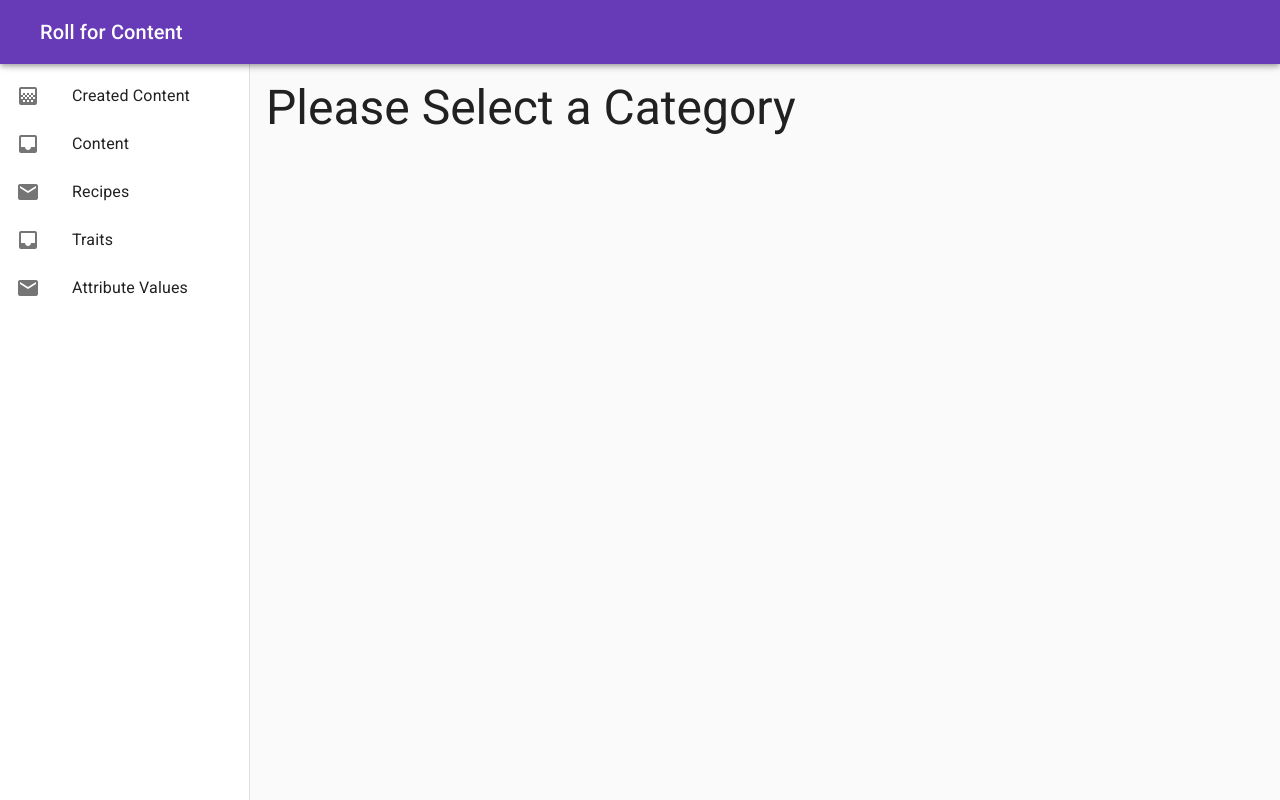
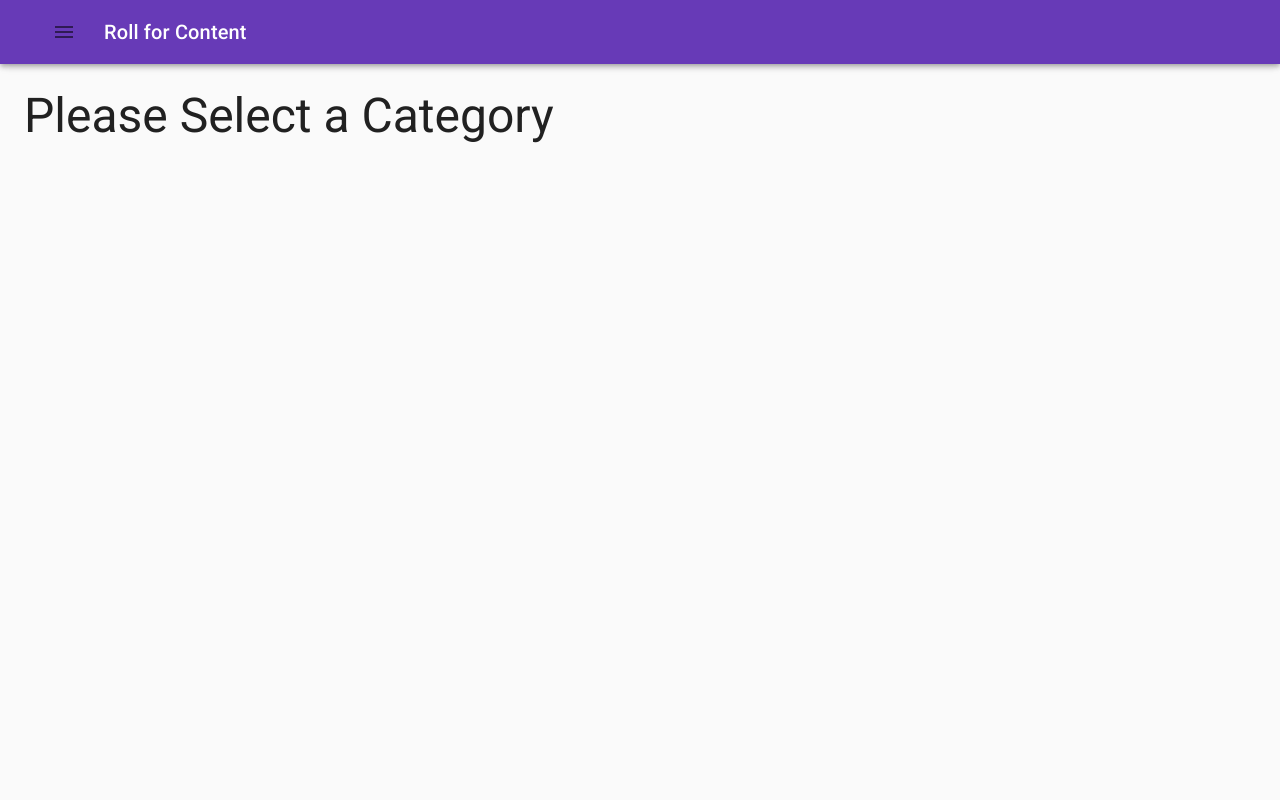
Before and after one commit to nheinbaugh/RollForContent, a React (Create React App) app in the folder roll-for-content/: page / in a window 1280 px wide. Built offline with nearby package versions, Linux system fonts and the light colour scheme.

Commit message:
converted the drawer to a slide out

```diff
--- a/roll-for-content/src/App.tsx
+++ b/roll-for-content/src/App.tsx
@@ -1,12 +1,12 @@
 import { createStyles, makeStyles } from '@material-ui/core';
-import React from 'react';
+import React, { useState } from 'react';
 import CommandMenu from './layout/CommandMenu';
 import Header from './layout/Header';
 import Workspace from './layout/workspace/Workspace';
 import RollProviders from './providers/RollProviders';
 import DefaultTheme from './styles/DefaultTheme';
 
-const menuWidth = '250px';
+const menuWidth = 250;
 
 const useStyles = makeStyles(theme =>
   createStyles({
@@ -14,9 +14,7 @@ const useStyles = makeStyles(theme =>
       height: '100vh',
       width: '100vw'
     },
-    workspaceContainer: {
-      marginLeft: menuWidth
-    },
+    workspaceContainer: {},
     menuDrawer: {},
     headerSpacer: theme.mixins.toolbar
   })
@@ -24,12 +22,25 @@ const useStyles = makeStyles(theme =>
 
 const App: React.FC = () => {
   const classes = useStyles();
+  const [isDrawerOpen, setDrawerOpen] = useState(false);
+
+  const openDrawer = () => setDrawerOpen(true);
+  const closeDrawer = () => setDrawerOpen(false);
   return (
     <RollProviders theme={DefaultTheme}>
       <div className={classes.appContainer}>
-        <Header />
-        <CommandMenu className={`${classes.menuDrawer} ${classes.headerSpacer}`} menuWidth={menuWidth} />
-        <Workspace className={`${classes.workspaceContainer} ${classes.headerSpacer}`} />
+        <Header openDrawer={openDrawer} isDrawerOpen={isDrawerOpen} drawerWidth={menuWidth} />
+        <CommandMenu
+          className={`${classes.menuDrawer} ${classes.headerSpacer}`}
+          menuWidth={menuWidth}
+          isDrawerOpen={isDrawerOpen}
+          closeDrawer={closeDrawer}
+        />
+        <Workspace
+          className={`${classes.workspaceContainer} ${classes.headerSpacer}`}
+          isDrawerOpen={isDrawerOpen}
+          drawerWidth={menuWidth}
+        />
       </div>
     </RollProviders>
   );
--- a/roll-for-content/src/layout/CommandMenu.tsx
+++ b/roll-for-content/src/layout/CommandMenu.tsx
@@ -1,4 +1,17 @@
-import { createStyles, Drawer, List, ListItem, ListItemIcon, ListItemText, makeStyles } from '@material-ui/core';
+import {
+  createStyles,
+  Divider,
+  Drawer,
+  IconButton,
+  List,
+  ListItem,
+  ListItemIcon,
+  ListItemText,
+  makeStyles,
+  useTheme
+} from '@material-ui/core';
+import ChevronLeftIcon from '@material-ui/icons/ChevronLeft';
+import ChevronRightIcon from '@material-ui/icons/ChevronRight';
 import Gradient from '@material-ui/icons/Gradient';
 import InboxIcon from '@material-ui/icons/Inbox';
 import MailIcon from '@material-ui/icons/Mail';
@@ -19,6 +32,13 @@ const useStyles = makeStyles(theme =>
     drawerPaper: (props: CommandMenuProps) => ({
       width: props.menuWidth || '250px'
     }),
+    drawerHeader: {
+      display: 'flex',
+      alignItems: 'center',
+      padding: theme.spacing(0, 1),
+      ...theme.mixins.toolbar,
+      justifyContent: 'flex-end'
+    },
     toolbar: theme.mixins.toolbar
   })
 );
@@ -27,23 +47,35 @@ interface CommandMenuProps extends BaseProps {
   /**
    * Passed in to allow for the parent to drive the width uniformly
    */
-  menuWidth?: string;
+  menuWidth?: number;
+
+  isDrawerOpen: boolean;
+
+  closeDrawer: () => void;
 }
 
 const WrappedLink = React.forwardRef<HTMLAnchorElement, LinkProps>((props, ref) => <Link innerRef={ref} {...props} />);
 
 const CommandMenu: React.FC<CommandMenuProps> = props => {
   const classes = useStyles(props);
+  const theme = useTheme();
 
   return (
     <Drawer
       className={`${classes.drawer} ${props.className}`}
-      variant="permanent"
+      variant="persistent"
+      open={props.isDrawerOpen}
+      anchor="left"
       classes={{
         paper: classes.drawerPaper
       }}
     >
-      <div className={classes.toolbar} />
+      <div className={classes.drawerHeader}>
+        <IconButton onClick={props.closeDrawer}>
+          {theme.direction === 'ltr' ? <ChevronLeftIcon /> : <ChevronRightIcon />}
+        </IconButton>
+      </div>
+      <Divider />
       <List>
         <ListItem button component={WrappedLink} key="Created Content" to={routes.content}>
           <ListItemIcon>
--- a/roll-for-content/src/layout/Header.tsx
+++ b/roll-for-content/src/layout/Header.tsx
@@ -1,5 +1,18 @@
-import { AppBar, createStyles, makeStyles, Theme, Toolbar, Typography } from '@material-ui/core';
+import { AppBar, createStyles, IconButton, makeStyles, Theme, Toolbar, Typography } from '@material-ui/core';
+import MenuIcon from '@material-ui/icons/Menu';
+import clsx from 'clsx';
 import React from 'react';
+
+interface HeaderProps {
+  isDrawerOpen: boolean;
+
+  openDrawer: () => void;
+
+  /**
+   * How wide the parent drawer is. This is needed to power animation (maybe should be more public than prop drilled)
+   */
+  drawerWidth: number;
+}
 
 const useStyles = makeStyles((theme: Theme) =>
   createStyles({
@@ -7,10 +20,24 @@ const useStyles = makeStyles((theme: Theme) =>
       flexGrow: 1
     },
     appBar: {
-      zIndex: theme.zIndex.drawer + 1
+      transition: theme.transitions.create(['margin', 'width'], {
+        easing: theme.transitions.easing.sharp,
+        duration: theme.transitions.duration.leavingScreen
+      })
     },
+    appBarShift: (props: HeaderProps) => ({
+      width: `calc(100% - ${props.drawerWidth}px)`,
+      marginLeft: props.drawerWidth,
+      transition: theme.transitions.create(['margin', 'width'], {
+        easing: theme.transitions.easing.easeOut,
+        duration: theme.transitions.duration.enteringScreen
+      })
+    }),
     menuButton: {
       marginLeft: theme.spacing(2)
+    },
+    hide: {
+      display: 'none'
     },
     title: {
       flexGrow: 1
@@ -18,11 +45,24 @@ const useStyles = makeStyles((theme: Theme) =>
   })
 );
 
-const Header: React.FC = () => {
-  const classes = useStyles();
+const Header: React.FC<HeaderProps> = props => {
+  const { isDrawerOpen, openDrawer } = props;
+  const classes = useStyles(props);
   return (
-    <AppBar className={classes.appBar} position="fixed">
+    <AppBar
+      position="fixed"
+      className={clsx(classes.appBar, {
+        [classes.appBarShift]: isDrawerOpen
+      })}
+    >
       <Toolbar>
+        <IconButton
+          onClick={openDrawer}
+          edge="start"
+          className={clsx(classes.menuButton, isDrawerOpen && classes.hide)}
+        >
+          <MenuIcon />
+        </IconButton>
         <Typography className={classes.menuButton} variant="h6">
           Roll for Content
         </Typography>
--- a/roll-for-content/src/layout/workspace/Workspace.tsx
+++ b/roll-for-content/src/layout/workspace/Workspace.tsx
@@ -1,20 +1,46 @@
 import { createStyles, makeStyles } from '@material-ui/core';
+import clsx from 'clsx';
 import React from 'react';
 import RouteProvider from '../../providers/RouteProvider';
 import { BaseProps } from '../../utils';
 
+interface WorkspaceProps extends BaseProps {
+  drawerWidth: number;
+
+  /**
+   * If the drawer is open... yea this should be a context provider
+   */
+  isDrawerOpen: boolean;
+}
+
 const useStyles = makeStyles(theme =>
   createStyles({
-    workspaceContainer: {
-      padding: theme.spacing(2)
-    }
+    workspaceContainer: () => ({
+      flexGrow: 1,
+      padding: theme.spacing(3),
+      transition: theme.transitions.create('margin', {
+        easing: theme.transitions.easing.sharp,
+        duration: theme.transitions.duration.leavingScreen
+      })
+    }),
+    workspaceContainerShift: (props: WorkspaceProps) => ({
+      transition: theme.transitions.create('margin', {
+        easing: theme.transitions.easing.easeOut,
+        duration: theme.transitions.duration.enteringScreen
+      }),
+      marginLeft: props.drawerWidth
+    })
   })
 );
 
-const Workspace: React.FC<BaseProps> = ({ className }) => {
-  const classes = useStyles();
+const Workspace: React.FC<WorkspaceProps> = props => {
+  const classes = useStyles(props);
   return (
-    <div className={`${classes.workspaceContainer} ${className}`}>
+    <div
+      className={clsx(classes.workspaceContainer, {
+        [classes.workspaceContainerShift]: props.isDrawerOpen
+      })}
+    >
       <RouteProvider></RouteProvider>
     </div>
   );
```
